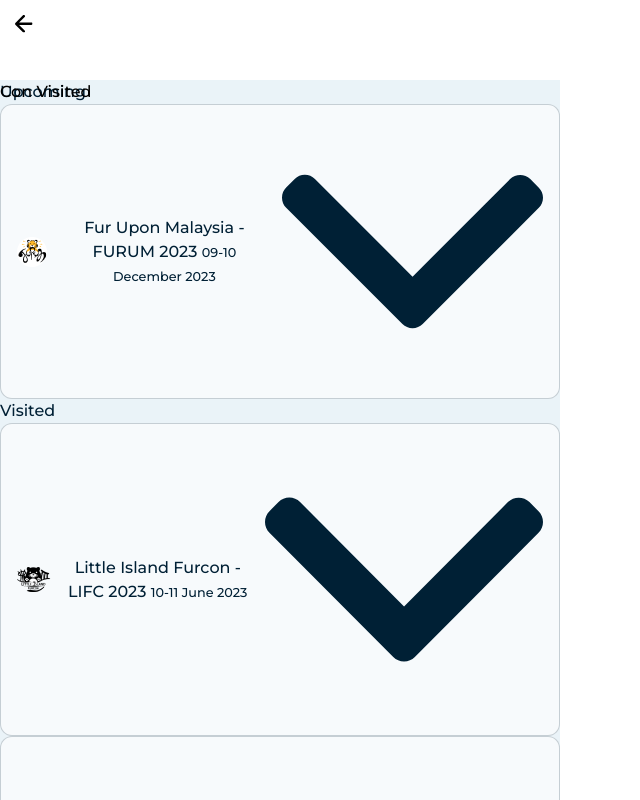
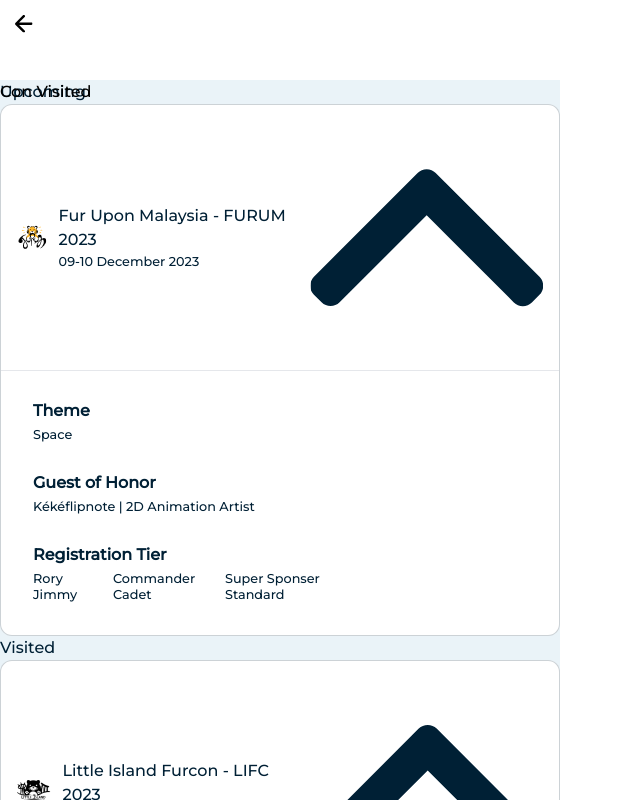
Before and after one commit to roryxavier/foxywolfsite, a SvelteKit app: page /visited in a window 1280 px wide. Shown: the top 800 px of the page, without its empty margins (0-640 px from the left). Built offline with nearby package versions, Linux system fonts and the light colour scheme.

Commit message:
Optimize
- Added class HonorGuest.ts, Theme.ts
- Refactor class ConEvent.ts, TierEvent.ts
- has proper "RegsitrationTier" content alignment in EventCard.svelte

```diff
--- a/src/model/Event/ConEvent.ts
+++ b/src/model/Event/ConEvent.ts
@@ -1,3 +1,5 @@
+import type HonorGuest from './HonorGuest';
+import type Theme from './Theme';
 import type TierEvent from './TierEvent';
 
 export default class ConEvent {
@@ -5,53 +7,32 @@
 	title: String = '';
 	datetime: String = '';
 
-	theme: String = '';
-	guestOfHonor: String = '';
-	tierInfo: String | String[] = '';
+	theme: Theme | undefined;
+	honorGuest: HonorGuest | undefined;
 	tierEvents: TierEvent[] = [];
 
 	setIcon(icon: String = '') {
 		this.icon = icon;
 		return this;
 	}
-
 	setTitle(title: String = '') {
 		this.title = title;
 		return this;
 	}
-
 	setDateTime(datetime: String = '') {
 		this.datetime = datetime;
 		return this;
 	}
-
-	setTheme(theme: String = '') {
+	setTheme(theme: Theme) {
 		this.theme = theme;
 		return this;
 	}
-
-	setGuestOfHonor(guestOfHonor: String = '') {
-		this.guestOfHonor = guestOfHonor;
+	setHonorGuest(guestOfHonor: HonorGuest) {
+		this.honorGuest = guestOfHonor;
 		return this;
 	}
-
-	setTierInfo(tierInfo: String | String[] = '') {
-		this.tierInfo = tierInfo;
-		return this;
-	}
-
 	addRegistrationTier(tierEvent: TierEvent) {
 		this.tierEvents.push(tierEvent);
 		return this;
 	}
-
-	getDetails() {
-		return [
-			{ title: 'Theme', subTitle: this.theme },
-			{ title: 'Guest of Honor', subTitle: this.guestOfHonor },
-			{ title: 'Registration Tier', subTitle: this.tierInfo }
-		].filter((detail) => {
-			return detail.subTitle.length;
-		});
-	}
 }
--- /dev/null
+++ b/src/model/Event/HonorGuest.ts
@@ -0,0 +1,9 @@
+export default class HonorGuest {
+	name: String = '';
+	href: String = '';
+
+	constructor(name: String, href: String = '') {
+		this.name = name;
+		this.href = href;
+	}
+}
--- /dev/null
+++ b/src/model/Event/Theme.ts
@@ -0,0 +1,7 @@
+export default class Theme {
+	name: String = '';
+
+	constructor(name: String) {
+		this.name = name;
+	}
+}
--- a/src/model/Event/TierEvent.ts
+++ b/src/model/Event/TierEvent.ts
@@ -1,11 +1,18 @@
 export default class TierEvent {
-	tierName: string;
-	tierAltName: string;
-	tierOwner: string;
+	name: string = '';
+	alternativeName: string = '';
+	owner: string = '';
 
-	constructor(tierName: string, tierAltName: string, tierOwner: string) {
-		this.tierName = tierName;
-		this.tierAltName = tierAltName;
-		this.tierOwner = tierOwner;
+	setName(name: string) {
+		this.name = name;
+		return this;
+	}
+	setAlternativeName(name: string) {
+		this.alternativeName = name;
+		return this;
+	}
+	setOwner(owner: string) {
+		this.owner = owner;
+		return this;
 	}
 }
--- a/src/routes/visited/+page.svelte
+++ b/src/routes/visited/+page.svelte
@@ -6,6 +6,9 @@
 	import littleisland from '../../assets/littleisland.png';
 
 	import ConEvent from '../../model/Event/ConEvent';
+	import TierEvent from '../../model/Event/TierEvent';
+	import HonorGuest from '../../model/Event/HonorGuest';
+	import Theme from '../../model/Event/Theme';
 
 	const eventSections = [
 		{
@@ -15,9 +18,17 @@
 					.setIcon(furum)
 					.setTitle('Fur Upon Malaysia - FURUM 2023')
 					.setDateTime('09-10 December 2023')
-					.setTheme('Space')
-					.setGuestOfHonor('Kékéflipnote | 2D Animation Artist')
-					.setTierInfo(['Rory: Commander(Super Sponsor)', 'Jimmy: Cadet(Standard)'])
+					.setTheme(new Theme('Space'))
+					.setHonorGuest(new HonorGuest('Kékéflipnote | 2D Animation Artist'))
+					.addRegistrationTier(
+						new TierEvent()
+							.setOwner('Rory')
+							.setName('Super Sponser')
+							.setAlternativeName('Commander')
+					)
+					.addRegistrationTier(
+						new TierEvent().setOwner('Jimmy').setName('Standard').setAlternativeName('Cadet')
+					)
 			]
 		},
 		{
@@ -27,16 +38,22 @@
 					.setIcon(littleisland)
 					.setTitle('Little Island Furcon - LIFC 2023')
 					.setDateTime('10-11 June 2023')
-					.setTheme('Swrods & Sorcery')
-					.setGuestOfHonor('Daza | Fursuit Maker')
-					.setTierInfo(['Rory: Adventure(Sponsor)', 'Jimmy: Mercenary(Attendee)']),
+					.setTheme(new Theme('Swrods & Sorcery'))
+					.setHonorGuest(new HonorGuest('Daza | Fursuit Maker'))
+					.addRegistrationTier(
+						new TierEvent().setOwner('Rory').setName('Sponsor').setAlternativeName('Adventure')
+					)
+					.addRegistrationTier(
+						new TierEvent().setOwner('Jimmy').setName('Attendee').setAlternativeName('Mercenary')
+					),
 				new ConEvent()
 					.setIcon(furum)
 					.setTitle('Fur Upon Malaysia - FURUM 2022')
 					.setDateTime('10-11 December 2022')
-					.setTheme('Con Of The Lost')
-					.setGuestOfHonor('Zephyxus (Zephy) | Furry Artist')
-					.setTierInfo(['Rory: Standard', 'Jimmy: Standard'])
+					.setTheme(new Theme('Con Of The Lost'))
+					.setHonorGuest(new HonorGuest('Zephyxus (Zephy) | Furry Artist'))
+					.addRegistrationTier(new TierEvent().setOwner('Rory').setName('Standard'))
+					.addRegistrationTier(new TierEvent().setOwner('Jimmy').setName('Standard'))
 			]
 		}
 	];
--- /dev/null
+++ b/src/routes/visited/EventCard-Detail-RegistrationTier.svelte
@@ -0,0 +1,28 @@
+<script lang="ts">
+	import type TierEvent from '../../model/Event/TierEvent';
+
+	export let tierEvent: TierEvent;
+</script>
+
+<div class="RegistrationTier">
+	<span class="RegistrationTier-owner">{tierEvent.owner}</span>
+	{#if tierEvent.alternativeName.length > 0}
+		<span>{tierEvent.alternativeName}</span>
+	{/if}
+	<span>{tierEvent.name}</span>
+</div>
+
+<style lang="scss">
+	.RegistrationTier {
+		display: flex;
+		flex-direction: row;
+		align-items: center;
+
+		& > * {
+			width: 7rem;
+		}
+		.RegistrationTier-owner {
+			width: 5rem;
+		}
+	}
+</style>
--- a/src/routes/visited/EventCard.svelte
+++ b/src/routes/visited/EventCard.svelte
@@ -2,10 +2,17 @@
 	import EventCardIcon from './EventCard-Icon.svelte';
 	import EventCardArrow from './EventCard-Arrow.svelte';
 	import type ConEvent from '../../model/Event/ConEvent';
+	import RegistrationTier from './EventCard-Detail-RegistrationTier.svelte';
 
 	export let conEvent: ConEvent;
 
-	let isExpand = false;
+	let isExpand = true;
+
+	let hasTheme = !!conEvent.theme;
+	let hasHonorGuest = !!conEvent.honorGuest;
+	let hasTierEvent = conEvent.tierEvents.length > 0;
+
+	let hasContents = hasTheme || hasHonorGuest || hasTierEvent;
 </script>
 
 {#if conEvent}
@@ -13,29 +20,49 @@
 		<button class="EventCard-header" on:click={() => (isExpand = !isExpand)}>
 			<EventCardIcon src={conEvent.icon} />
 
-			<div class="w-full flex flex-col items-start grow-1 justify-center text-start">
+			<div class="EventCard-title">
 				<span class="font-bold">{conEvent.title}</span>
 				<span style="font-size: 0.8rem">{conEvent.datetime}</span>
 			</div>
 
-			<EventCardArrow rotate180={isExpand} isShowing={isExpand || !!conEvent.getDetails().length} />
+			<EventCardArrow rotate180={isExpand} isShowing={isExpand || !!hasContents} />
 		</button>
 
 		<div class="EventCard-expandable">
 			<div class="EventCard-expandable-body">
 				<div class="EventCard-Details">
-					{#if conEvent.getDetails().length}
-						{#each conEvent.getDetails() as detail}
-							<div>
-								<span class="title">{detail.title}</span>
-								<div class="subtitles">
-									{#each Array.isArray(detail.subTitle) ? detail.subTitle : [detail.subTitle] as subTitle}
-										<p>{subTitle}</p>
-									{/each}
-								</div>
+					{#if hasTheme}
+						<div>
+							<span class="title">Theme</span>
+							<span class="subtitles">{conEvent.theme?.name}</span>
+						</div>
+					{/if}
+
+					{#if hasHonorGuest}
+						<div>
+							<span class="title">Guest of Honor</span>
+							{#if (conEvent.honorGuest?.href ?? '').length > 0}
+								<a class="subtitles" href={conEvent.honorGuest?.href} target="_blank"
+									>{conEvent.honorGuest?.name}</a
+								>
+							{:else}
+								<span class="subtitles">{conEvent.honorGuest?.name}</span>
+							{/if}
+						</div>
+					{/if}
+
+					{#if hasTierEvent}
+						<div>
+							<span class="title">Registration Tier</span>
+							<div class="subtitles">
+								{#each conEvent.tierEvents as tierEvent}
+									<RegistrationTier {tierEvent} />
+								{/each}
 							</div>
-						{/each}
-					{:else}
+						</div>
+					{/if}
+
+					{#if !hasContents}
 						<span class="EventCard-empty">No Details</span>
 					{/if}
 				</div>
@@ -67,6 +94,16 @@
 			justify-content: stretch;
 			gap: 0.725rem;
 			cursor: pointer;
+
+			.EventCard-title {
+				width: 100%;
+				display: flex;
+				flex-direction: column;
+				align-items: flex-start;
+				justify-content: center;
+				text-align: start;
+				flex-grow: 1;
+			}
 		}
 		.EventCard-expandable {
 			display: grid;
```
